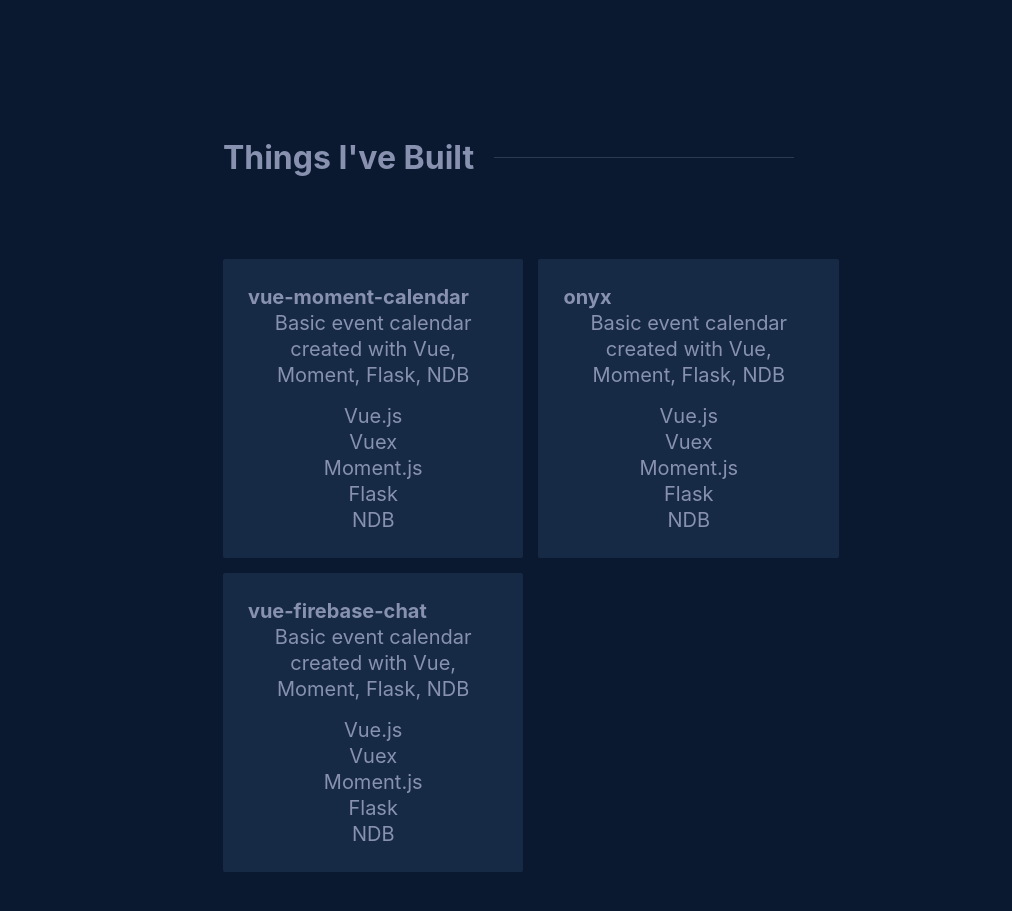
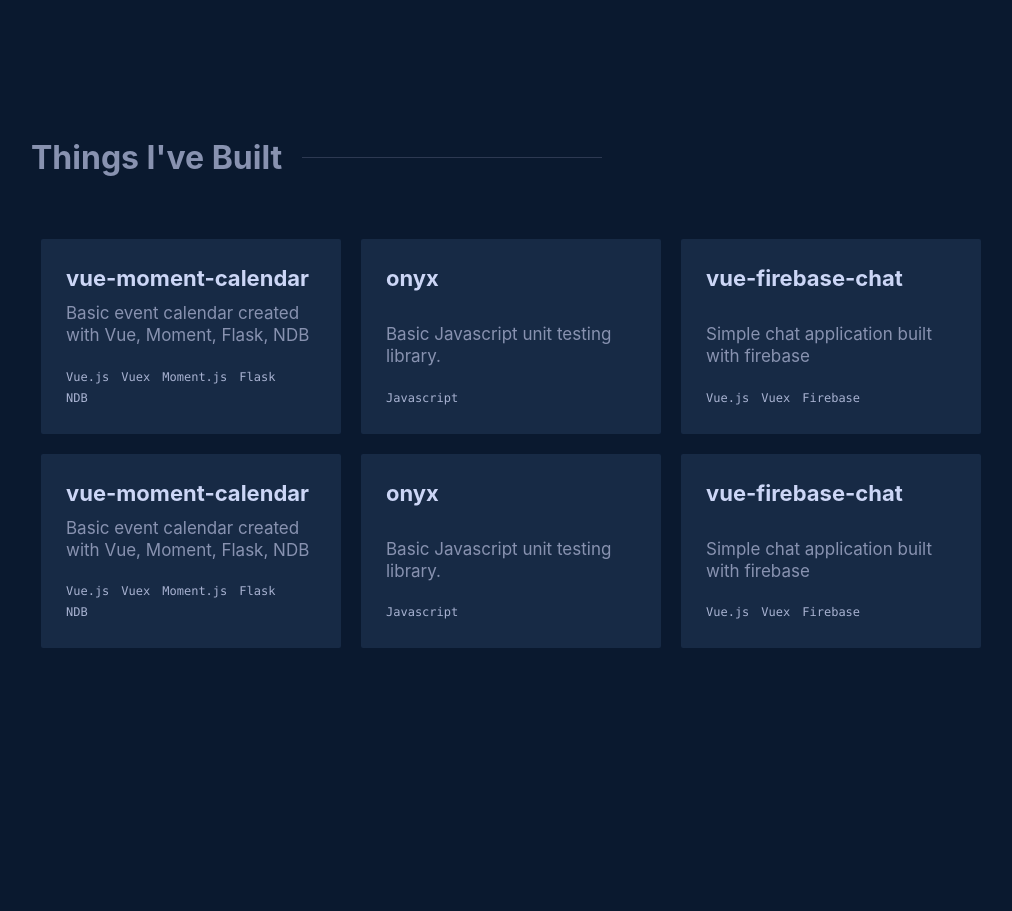
Before and after one commit to ElijahKotyluk/elijahkotyluk.com, a Nuxt app: page / in a window 1280 px wide. Shown: the part 1640-2551 px from the top of the page, without its empty margins (109-1121 px from the left). After the commit the page ends 2448 px from the top, so only its background shows below. Built offline with nearby package versions, Linux system fonts and the light colour scheme.

Commit message:
Styling Projects section && ProjectCard component

```diff
--- a/components/ProjectCard.vue
+++ b/components/ProjectCard.vue
@@ -2,12 +2,12 @@
   <div class="project-card-container">
     <div class="project-card-inner">
       <div class="card-header">
-        <h4>
+        <h4 class="card-title">
           {{ title }}
         </h4>
       </div>
       <div class="card-content">
-        <p>
+        <p class="card-description">
           {{ description }}
         </p>
         <ul class="tech-stack">
@@ -48,6 +48,8 @@
 
 <style lang="scss" scoped>
 .project-card-container {
+  max-width: 300px;
+  margin: 10px 10px;
   transition-delay: 0ms;
   visibility: visible;
   opacity: 1;
@@ -68,5 +70,41 @@
   padding: 25px;
   border-radius: 2px;
   transition: all 0.25s cubic-bezier(0.645, 0.045, 0.355, 1) 0s;
+
+  .card-header {
+    display: flex;
+    -webkit-box-pack: justify;
+    justify-content: space-between;
+    -webkit-box-align: center;
+    align-items: flex-end;
+
+    .card-title {
+      font-size: 22px;
+      color: rgb(204, 214, 246);
+      margin: 0px 0px 10px;
+    }
+  }
+
+  .card-description {
+    font-size: 17px;
+    text-align: left;
+  }
+}
+
+.tech-stack {
+  -webkit-box-flex: 1;
+  flex-grow: 1;
+  display: flex;
+  align-items: flex-end;
+  flex-wrap: wrap;
+  margin-top: 20px;
+
+  .tech-stack-item {
+    font-family: "SF Mono", "Fira Code", "Fira Mono", "Roboto Mono", "Lucida Console", Monaco, monospace;
+    font-size: 12px;
+    color: rgb(168, 178, 209);
+    line-height: 1.75;
+    margin-right: 12px;
+  }
 }
 </style>
--- a/components/sections/Projects.vue
+++ b/components/sections/Projects.vue
@@ -35,13 +35,28 @@
         },
         {
           title: 'onyx',
+          description: 'Basic Javascript unit testing library.',
+          technologies: ['Javascript']
+        },
+        {
+          title: 'vue-firebase-chat',
+          description: 'Simple chat application built with firebase',
+          technologies: ['Vue.js', 'Vuex', 'Firebase']
+        },
+        {
+          title: 'vue-moment-calendar',
           description: 'Basic event calendar created with Vue, Moment, Flask, NDB',
           technologies: ['Vue.js', 'Vuex', 'Moment.js', 'Flask', 'NDB']
         },
         {
+          title: 'onyx',
+          description: 'Basic Javascript unit testing library.',
+          technologies: ['Javascript']
+        },
+        {
           title: 'vue-firebase-chat',
-          description: 'Basic event calendar created with Vue, Moment, Flask, NDB',
-          technologies: ['Vue.js', 'Vuex', 'Moment.js', 'Flask', 'NDB']
+          description: 'Simple chat application built with firebase',
+          technologies: ['Vue.js', 'Vuex', 'Firebase']
         }
       ]
     }
@@ -80,7 +95,7 @@
     width: 100%;
     white-space: nowrap;
     font-size: 32px;
-    margin: 10px 0px 40px;
+    margin: 10px 0px;
 
     &::after {
       content: "";
@@ -96,9 +111,8 @@
 }
 
 .projects-content-container {
-  display: grid;
-  grid-template-columns: repeat(auto-fill, minmax(300px, 1fr));
-  position: relative;
-  gap: 15px 15px;
+  display: flex;
+  flex-direction: row;
+  flex-wrap: wrap;
 }
 </style>
```
